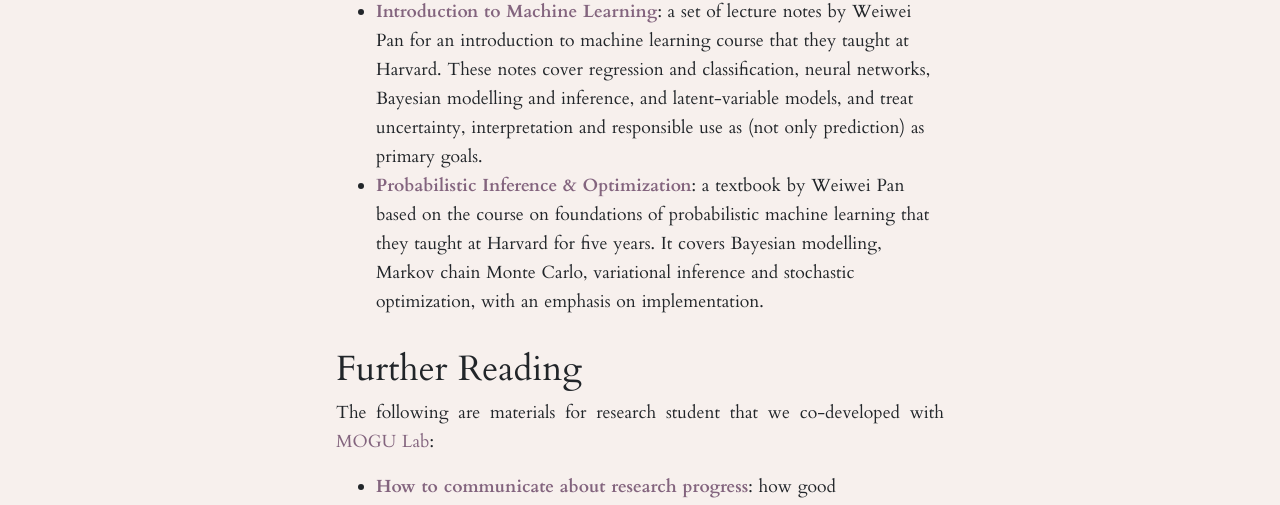
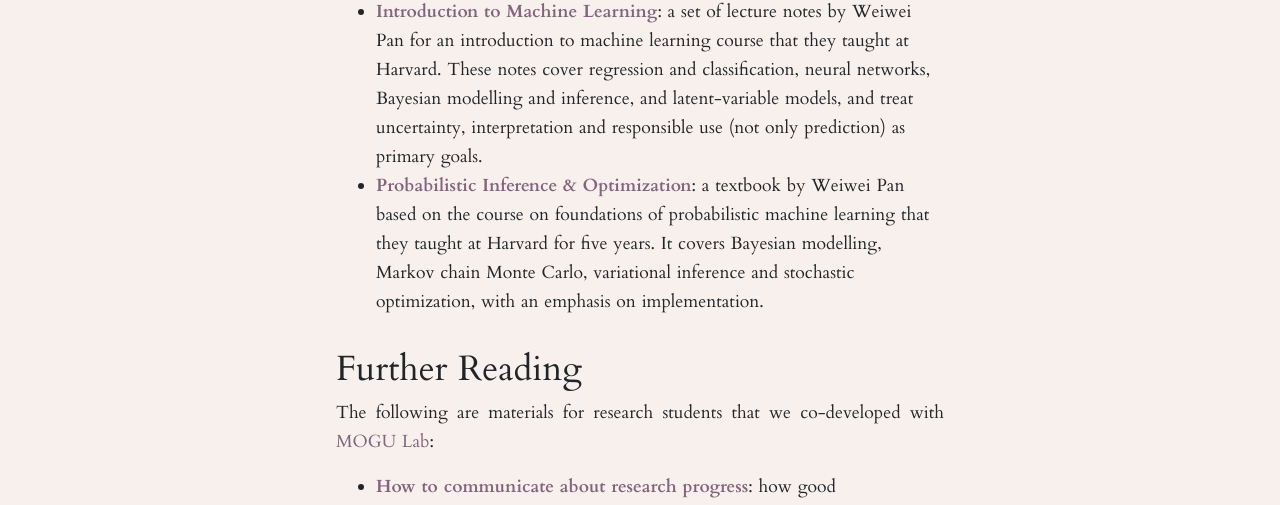
Before and after one commit to nuomi-lab/nuomi-lab.github.io, a Jekyll site: the page built from pages/index.md, in a window 1280 px wide and 900 px high, scrolled down 8905 px. Shown: the part 260-765 px from the top of the window. Built offline with Jekyll 4.4.1, drawn with Linux system fonts in a browser that asks for light colours; nearby versions of some CDN libraries.

Commit message:
Fix wording in Resources
Co-Authored-By: Claude Opus 5.5 <noreply@anthropic.com>

```diff
--- a/_includes/content/resources.md
+++ b/_includes/content/resources.md
@@ -18,11 +18,11 @@ We have put together a set of materials to guide you in developing concrete rese
 
 For the technical foundations of our work:
 
-- **[Introduction to Machine Learning](https://onefishy.github.io/ML_notes/)**: a set of lecture notes by Weiwei Pan for an introduction to machine learning course that they taught at Harvard. These notes cover regression and classification, neural networks, Bayesian modelling and inference, and latent-variable models, and treat uncertainty, interpretation and responsible use as (not only prediction) as primary goals.
+- **[Introduction to Machine Learning](https://onefishy.github.io/ML_notes/)**: a set of lecture notes by Weiwei Pan for an introduction to machine learning course that they taught at Harvard. These notes cover regression and classification, neural networks, Bayesian modelling and inference, and latent-variable models, and treat uncertainty, interpretation and responsible use (not only prediction) as primary goals.
 - **[Probabilistic Inference & Optimization](https://onefishy.github.io/probabilistic-inference-and-optimization/)**: a textbook by Weiwei Pan based on the course on foundations of probabilistic machine learning that they taught at Harvard for five years. It covers Bayesian modelling, Markov chain Monte Carlo, variational inference and stochastic optimization, with an emphasis on implementation.
 
 ## Further Reading
-The following are materials for research student that we co-developed with [MOGU Lab](https://mogu-lab.github.io/):
+The following are materials for research students that we co-developed with [MOGU Lab](https://mogu-lab.github.io/):
 - **[How to communicate about research progress](https://mogu-lab.github.io/tutorials/communication-in-collaborative-environments)**: how good communication with collaborators gets you unstuck and leads to clearer, more structured feedback on your work.
 - **[How to read a research paper](https://mogu-lab.github.io/tutorials/how-to-read-a-research-paper)**: strategies for reading dense papers that assume a lot of background knowledge.
 - **[How to make the most of your PhD](https://yanivyacoby.github.io/a-guide-to-your-phd/)**: a guide from current to incoming PhD students on the "hidden curriculum" of doctoral programs, useful for graduate students in general.
```
